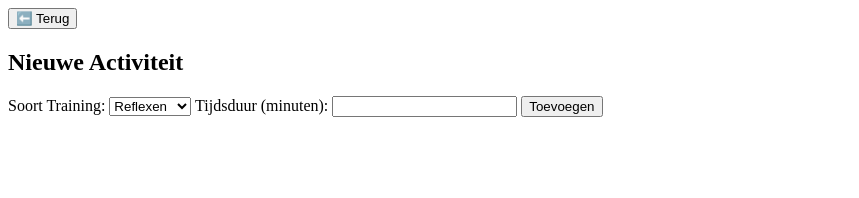
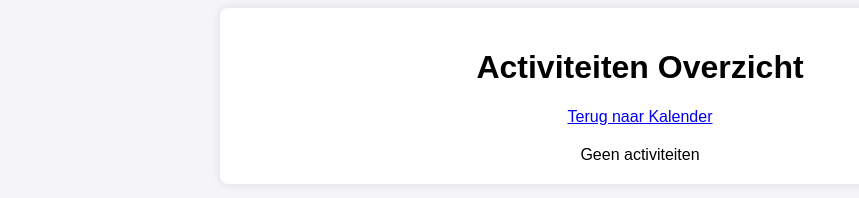
Before and after one commit to Stef-Hermans/1xd-tracker-stef, a plain HTML site: page activiteiten.html in a window 1280 px wide. Shown: the whole page, without its empty margins (0-859 px from the left). Drawn offline with Linux system fonts and the light colour scheme.

Commit message:
fix: activiteiten.html

```diff
--- a/activiteiten.html
+++ b/activiteiten.html
@@ -4,25 +4,56 @@
 <head>
     <meta charset="UTF-8">
     <meta name="viewport" content="width=device-width, initial-scale=1.0">
-    <title>Activiteit Toevoegen</title>
-    <link rel="stylesheet" href="style.css">
+    <title>Activiteiten Overzicht</title>
+    <style>
+        body {
+            font-family: Arial, sans-serif;
+            text-align: center;
+            background-color: #f4f4f9;
+        }
+
+        .container {
+            max-width: 800px;
+            margin: auto;
+            padding: 20px;
+            background: white;
+            box-shadow: 0 0 10px rgba(0, 0, 0, 0.1);
+            border-radius: 8px;
+        }
+
+        .activity-list {
+            margin-top: 20px;
+        }
+    </style>
 </head>
 
 <body>
     <div class="container">
-        <button class="back-button" onclick="window.location.href='index.html'">⬅️ Terug</button>
-        <h2>Nieuwe Activiteit</h2>
-        <label for="activity-type">Soort Training:</label>
-        <select id="activity-type">
-            <option>Reflexen</option>
-            <option>1-op-1</option>
-            <option>Distributie</option>
-        </select>
-        <label for="activity-time">Tijdsduur (minuten):</label>
-        <input type="number" id="activity-time" min="1">
-        <button onclick="saveActivity()">Toevoegen</button>
+        <h1>Activiteiten Overzicht</h1>
+        <nav>
+            <a href="index.html">Terug naar Kalender</a>
+        </nav>
+        <div class="activity-list" id="activityList">Geen activiteiten</div>
     </div>
-    <script src="script.js"></script>
+    <script>
+        let activities = JSON.parse(localStorage.getItem('activities')) || {};
+        function loadActivities() {
+            let activityList = document.getElementById('activityList');
+            activityList.innerHTML = "";
+            Object.keys(activities).forEach(date => {
+                activities[date].forEach(activity => {
+                    let item = document.createElement('div');
+                    item.className = 'activity-item';
+                    item.innerText = `Datum: ${date} - Type: ${activity}`;
+                    activityList.appendChild(item);
+                });
+            });
+            if (!Object.keys(activities).length) {
+                activityList.innerHTML = "Geen activiteiten";
+            }
+        }
+        loadActivities();
+    </script>
 </body>
 
 </html>
```
Also changed, not shown: details.html (deleted, +0 -28 lines).
